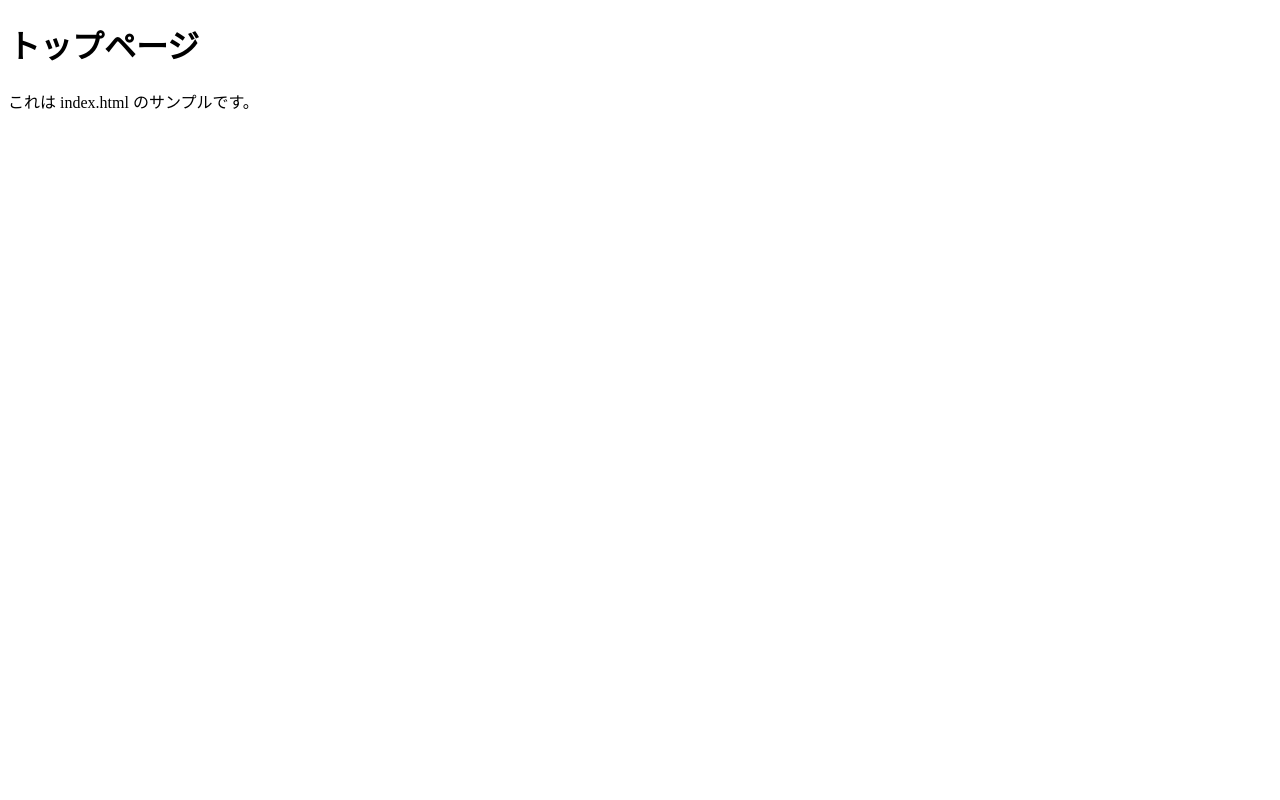
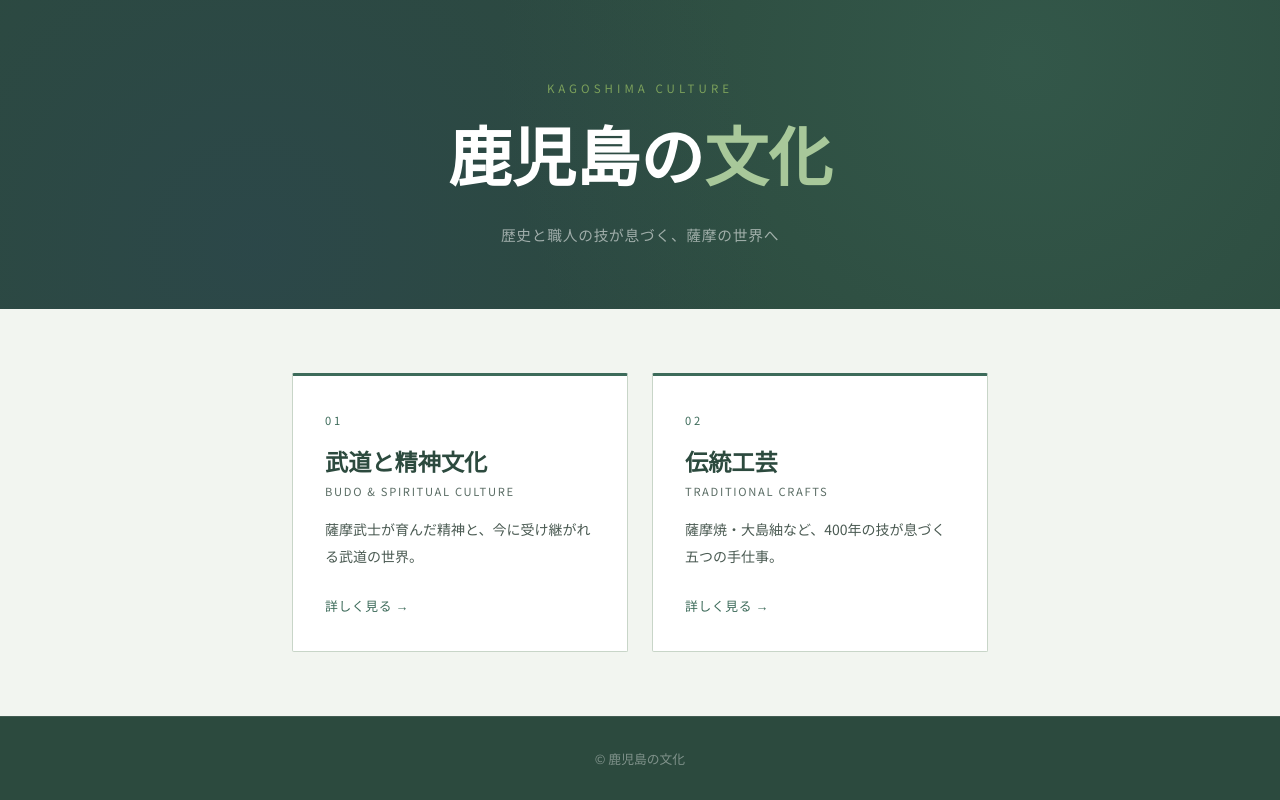
Before and after one commit to tabata1110/practice2-R4A107, a plain HTML site: page index.html in a window 1280 px wide. Drawn offline with Linux system fonts and the light colour scheme.

Commit message:
TOPページを作成しました。

```diff
--- a/css/custom.css
+++ b/css/custom.css
@@ -1,3 +1,153 @@
-h1 {
-color: royalblue;
+@import url('https://fonts.googleapis.com/css2?family=Noto+Serif+JP:wght@400;700&family=Noto+Sans+JP:wght@400;500&display=swap');
+
+*, *::before, *::after { box-sizing: border-box; margin: 0; padding: 0; }
+
+:root {
+  --bg:         #F2F5F0;
+  --ink:        #1A2420;
+  --green-dark: #2C4A3E;
+  --green-mid:  #3D6B5A;
+  --ai:         #2B4162;
+  --accent:     #7BA05B;
+  --muted:      #5C6E66;
+  --white:      #FFFFFF;
+  --border:     #C8D5C8;
+  --font-serif: 'Noto Serif JP', serif;
+  --font-sans:  'Noto Sans JP', sans-serif;
 }
+
+body {
+  font-family: var(--font-sans);
+  background-color: var(--bg);
+  color: var(--ink);
+  min-height: 100vh;
+  display: flex;
+  flex-direction: column;
+}
+
+/* --- ヘッダー --- */
+.top-header {
+  background-color: var(--green-dark);
+  padding: 5rem 2rem 4rem;
+  text-align: center;
+  position: relative;
+  overflow: hidden;
+}
+
+.top-header::before {
+  content: '';
+  position: absolute;
+  inset: 0;
+  background-image: radial-gradient(circle at 20% 80%, rgba(43,65,98,0.3) 0%, transparent 50%),
+                    radial-gradient(circle at 80% 20%, rgba(61,107,90,0.4) 0%, transparent 50%);
+}
+
+.top-label {
+  font-size: 0.72rem;
+  letter-spacing: 0.35em;
+  color: var(--accent);
+  text-transform: uppercase;
+  margin-bottom: 1.2rem;
+  position: relative;
+}
+
+.top-header h1 {
+  font-family: var(--font-serif);
+  font-size: clamp(2.2rem, 6vw, 4rem);
+  font-weight: 700;
+  color: var(--white);
+  line-height: 1.4;
+  position: relative;
+}
+
+.top-header h1 span { color: #A8C89A; }
+
+.top-subtitle {
+  font-size: 0.92rem;
+  color: rgba(255,255,255,0.55);
+  margin-top: 1.2rem;
+  position: relative;
+  letter-spacing: 0.05em;
+}
+
+/* --- カードグリッド --- */
+.top-grid {
+  max-width: 760px;
+  margin: 0 auto;
+  padding: 4rem 2rem;
+  display: grid;
+  grid-template-columns: 1fr 1fr;
+  gap: 1.5rem;
+  flex: 1;
+}
+
+.top-card {
+  display: flex;
+  flex-direction: column;
+  background-color: var(--white);
+  border: 1px solid var(--border);
+  border-top: 3px solid var(--green-mid);
+  padding: 2.25rem 2rem;
+  text-decoration: none;
+  color: var(--ink);
+  border-radius: 2px;
+  transition: transform 0.2s, box-shadow 0.2s;
+}
+
+.top-card:hover {
+  transform: translateY(-4px);
+  box-shadow: 0 8px 24px rgba(44,74,62,0.12);
+}
+
+.card-number {
+  font-size: 0.7rem;
+  letter-spacing: 0.25em;
+  color: var(--green-mid);
+  margin-bottom: 1rem;
+}
+
+.card-title {
+  font-family: var(--font-serif);
+  font-size: 1.45rem;
+  font-weight: 700;
+  color: var(--green-dark);
+  margin-bottom: 0.3rem;
+}
+
+.card-en {
+  font-size: 0.7rem;
+  letter-spacing: 0.15em;
+  text-transform: uppercase;
+  color: var(--muted);
+  margin-bottom: 1.1rem;
+}
+
+.card-desc {
+  font-size: 0.875rem;
+  color: #4A5A52;
+  line-height: 1.9;
+  flex: 1;
+  margin-bottom: 1.5rem;
+}
+
+.card-arrow {
+  font-size: 0.8rem;
+  color: var(--green-mid);
+  letter-spacing: 0.05em;
+}
+
+/* --- フッター --- */
+.top-footer {
+  background-color: var(--green-dark);
+  color: rgba(255,255,255,0.4);
+  text-align: center;
+  padding: 2rem;
+  font-size: 0.8rem;
+  border-top: 1px solid rgba(255,255,255,0.1);
+}
+
+/* --- レスポンシブ --- */
+@media (max-width: 560px) {
+  .top-grid { grid-template-columns: 1fr; padding: 2.5rem 1.25rem; }
+  .top-header { padding: 3.5rem 1.5rem 3rem; }
+}
--- a/index.html
+++ b/index.html
@@ -1,11 +1,42 @@
 <!DOCTYPE html>
 <html lang="ja">
 <head>
-<meta charset="UTF-8">
-<title>index ページ</title>
+  <meta charset="UTF-8">
+  <meta name="viewport" content="width=device-width, initial-scale=1.0">
+  <title>鹿児島の文化 - TOPページ</title>
+  <link rel="stylesheet" href="css/custom.css">
 </head>
 <body>
-<h1>トップページ</h1>
-<p>これは index.html のサンプルです。</p>
+
+  <header class="top-header">
+    <p class="top-label">Kagoshima Culture</p>
+    <h1>鹿児島の<span>文化</span></h1>
+    <p class="top-subtitle">歴史と職人の技が息づく、薩摩の世界へ</p>
+  </header>
+
+  <main class="top-grid">
+
+    <a href="history.html" class="top-card">
+      <span class="card-number">01</span>
+      <h2 class="card-title">武道と精神文化</h2>
+      <p class="card-en">Budo &amp; Spiritual Culture</p>
+      <p class="card-desc">薩摩武士が育んだ精神と、今に受け継がれる武道の世界。</p>
+      <span class="card-arrow">詳しく見る →</span>
+    </a>
+
+    <a href="kagoshima.html" class="top-card">
+      <span class="card-number">02</span>
+      <h2 class="card-title">伝統工芸</h2>
+      <p class="card-en">Traditional Crafts</p>
+      <p class="card-desc">薩摩焼・大島紬など、400年の技が息づく五つの手仕事。</p>
+      <span class="card-arrow">詳しく見る →</span>
+    </a>
+
+  </main>
+
+  <footer class="top-footer">
+    <p>© 鹿児島の文化</p>
+  </footer>
+
 </body>
 </html>
```
